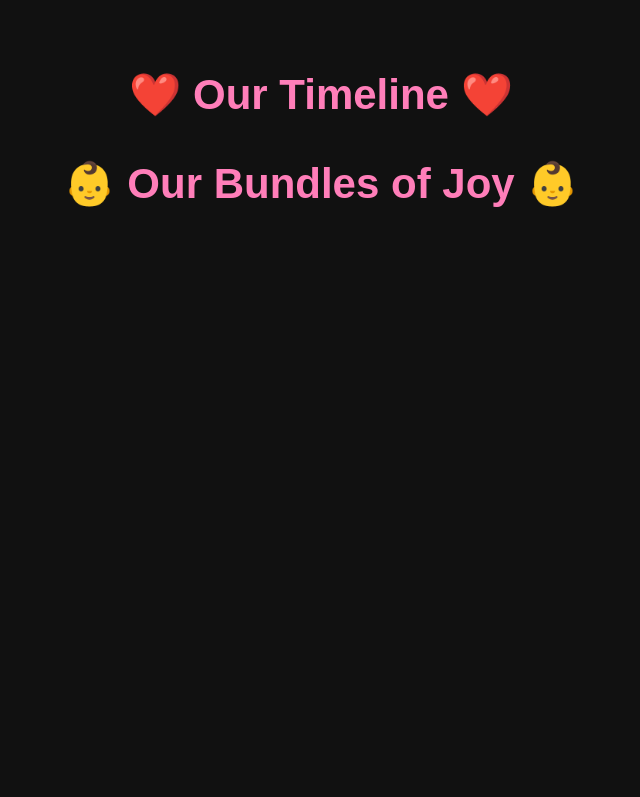
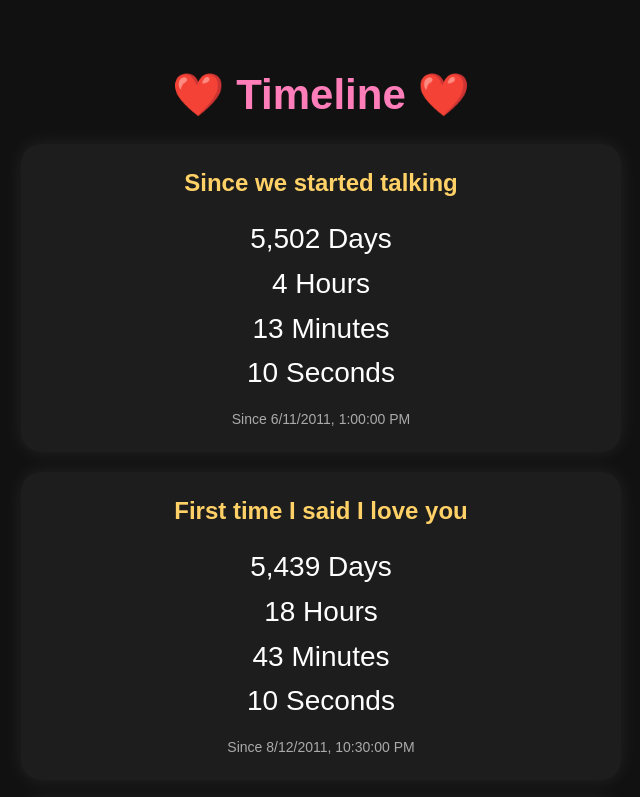
Before and after one commit to stevetcoates-prog/stevetcoates-prog.github.io, a plain HTML site: page index.html in a window 1280 px wide. Shown: the top 797 px of the page, without its empty margins (319-959 px from the left). Drawn offline with Linux system fonts and the light colour scheme.

Commit message:
Update index.html

```diff
--- a/index.html
+++ b/index.html
@@ -4,7 +4,7 @@
 <meta charset="UTF-8">
 <meta name="viewport" content="width=device-width, initial-scale=1.0">
 
-<title>Our Timeline</title>
+<title>❤️ Timeline ❤️</title>
 
 <style>
 body{
@@ -52,9 +52,9 @@ h1{
 
 <body>
 
-<h1>❤️ Our Timeline ❤️</h1>
+<h1>❤️ Timeline ❤️</h1>
 
-<div id="timeline"></div>
+<div id="loveStory"></div>
 
 <h1>👶 Our Bundles of Joy 👶</h1>
 
@@ -62,7 +62,7 @@ h1{
 
 <script>
 
-const timeline = [
+const loveStory = [
 {
     title:"Since we started talking",
     date:"2011-06-11T13:00:00"
@@ -113,7 +113,6 @@ function renderTimers(list, elementId){
 
         container.innerHTML += `
         <div class="timer">
-
             <h2>${event.title}</h2>
 
             <div class="time">
@@ -126,18 +125,14 @@ function renderTimers(list, elementId){
             <div class="since">
                 Since ${startDate.toLocaleString()}
             </div>
-
         </div>
         `;
     });
-
 }
 
 function update(){
-
     renderTimers(loveStory,"loveStory");
     renderTimers(kids,"kids");
-
 }
 
 update();
@@ -147,4 +142,3 @@ setInterval(update,1000);
 
 </body>
 </html>
-</html>
```
